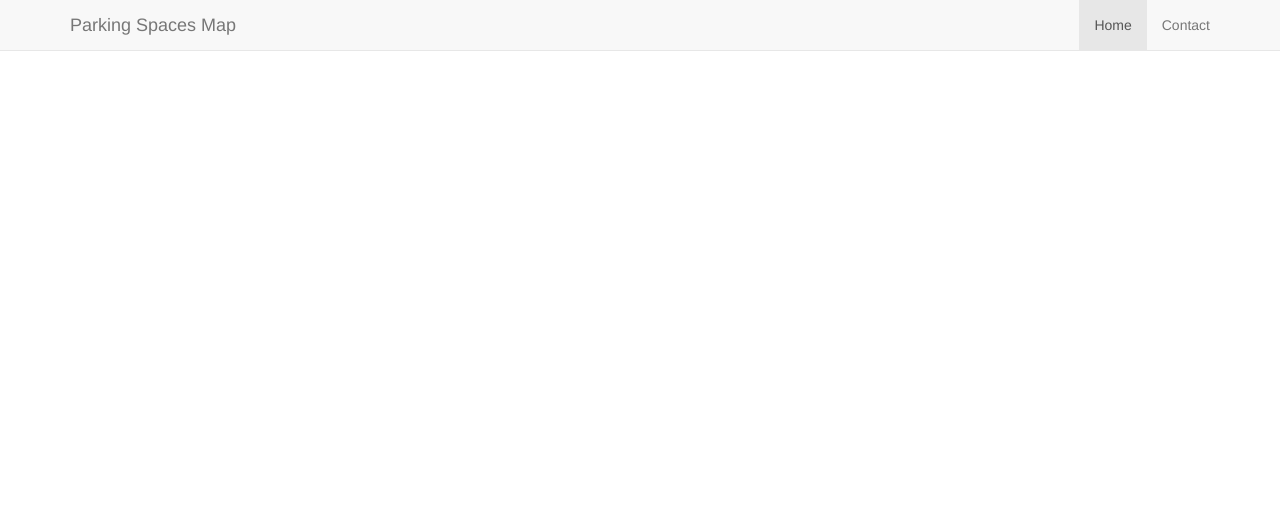
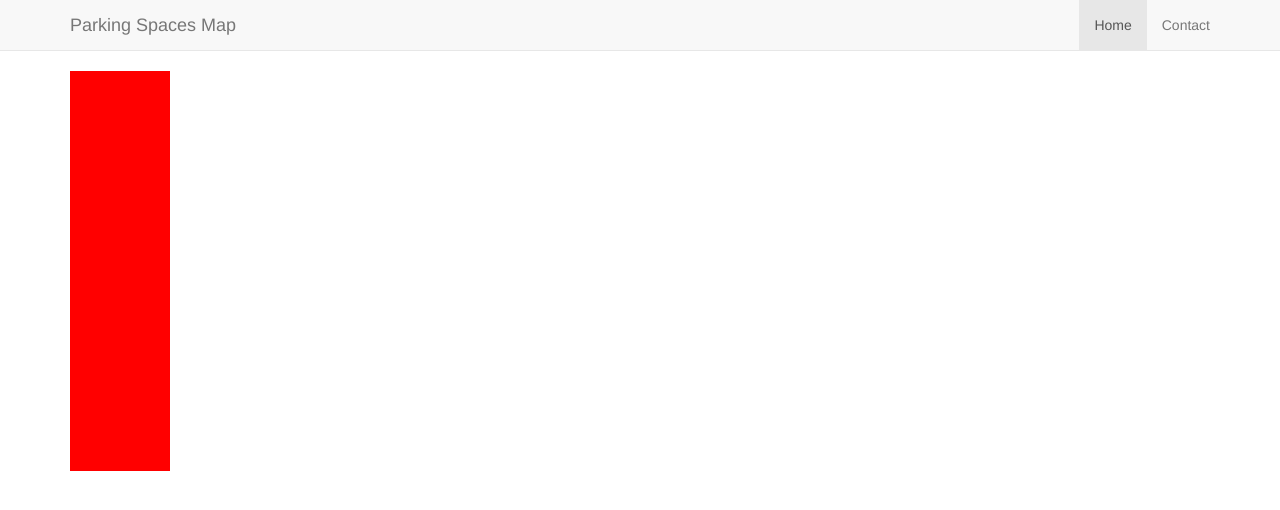
Before and after one commit to Pepperrs/set-hackathon-website, a website: page src/index.html in a window 1280 px wide. Drawn offline with Linux system fonts and the light colour scheme; no server answers; sample sign-in values are in the browser's storage.

Commit message:
Add boxes

```diff
--- a/src/index.html
+++ b/src/index.html
@@ -52,7 +52,10 @@
             <div class="container">
                 <div class="row">
                     <div class="col-md-12" id="map">
-
+                        <div id='path_1' class='box red' ></div>
+                        <div id='path_2' class='box red' ></div>
+                        <div id='path_3' class='box red' ></div>
+                        <div id='path_4' class='box red' ></div>
                     </div>
                 </div>
             </div>
```
